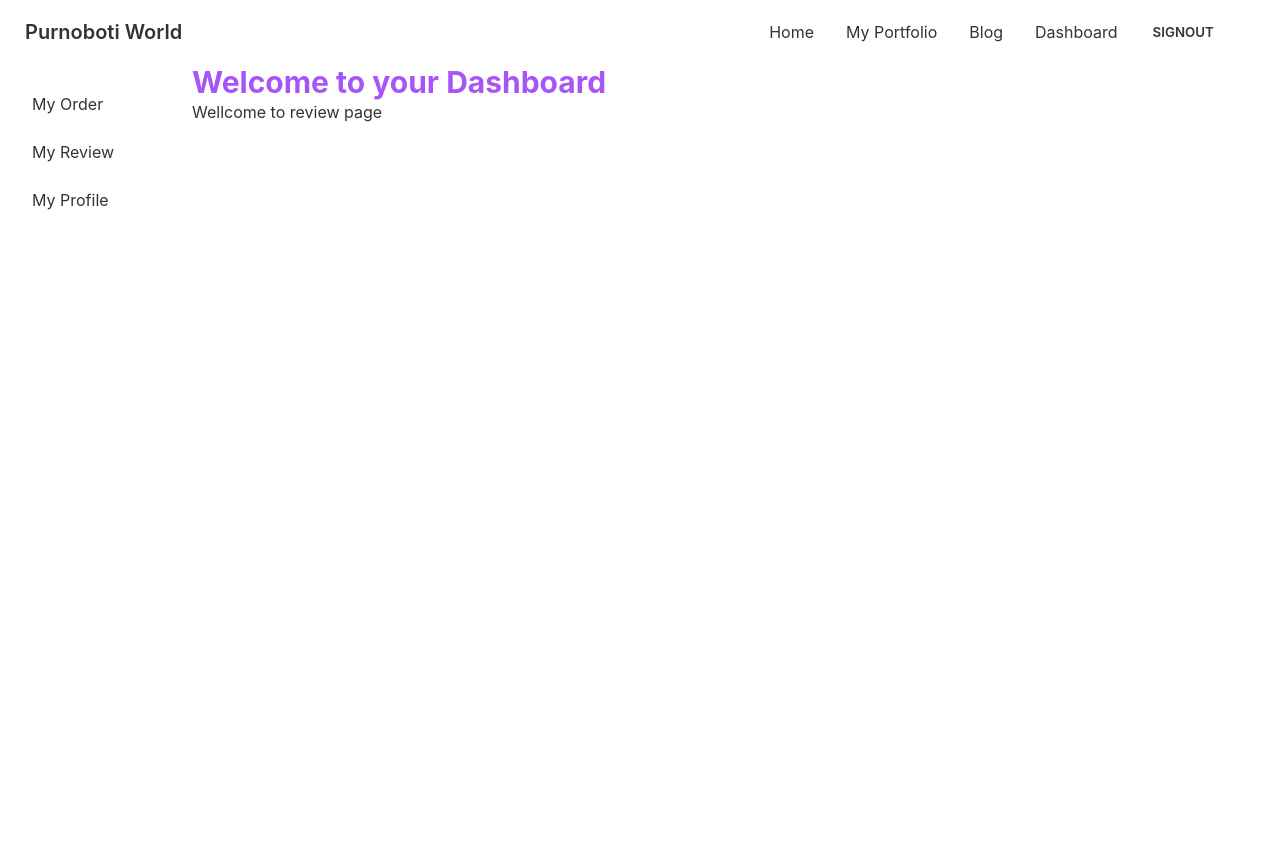
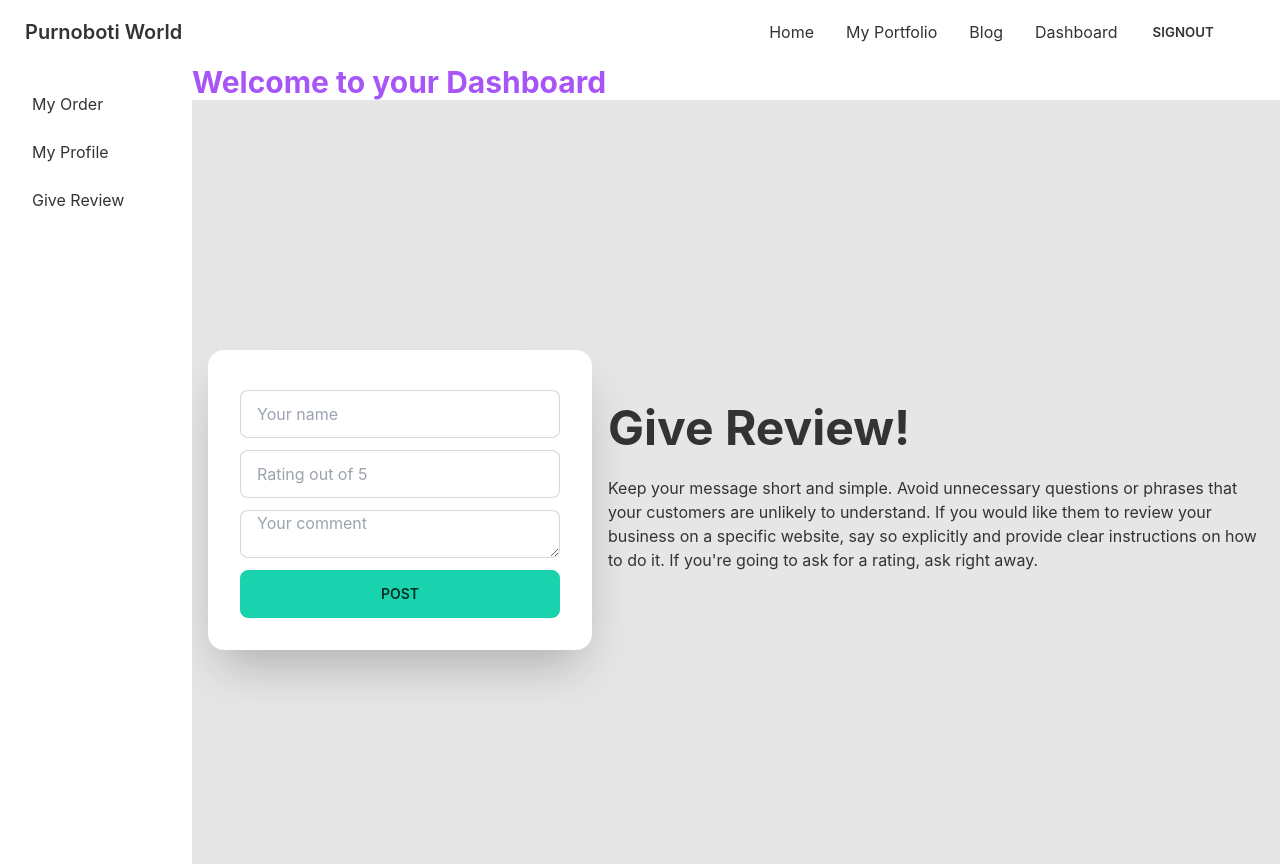
Before and after one commit to Rahat-hosen4mj/purnoboti-computers-world, a React (Create React App) app: page /dashboard/myReview in a window 1280 px wide. Built offline with nearby package versions, Linux system fonts and the light colour scheme; no server answers; sample sign-in values are in the browser's storage.

Commit message:
react query kaj korce YaY...

```diff
--- a/package.json
+++ b/package.json
@@ -3,20 +3,23 @@
   "version": "0.1.0",
   "private": true,
   "dependencies": {
+    "@tanstack/query-core": "^4.0.10",
     "@tanstack/react-query": "^4.0.10",
     "@testing-library/jest-dom": "^5.16.4",
     "@testing-library/react": "^13.3.0",
     "@testing-library/user-event": "^13.5.0",
+    "@types/use-sync-external-store": "^0.0.3",
     "daisyui": "^2.19.0",
     "firebase": "^9.9.0",
     "react": "^18.2.0",
     "react-dom": "^18.2.0",
     "react-firebase-hooks": "^5.0.3",
     "react-hook-form": "^7.33.1",
-    "react-query": "^4.0.0-beta.23",
+    "react-query": "^3.39.0",
     "react-router-dom": "^6.3.0",
     "react-scripts": "5.0.1",
     "react-toastify": "^9.0.7",
+    "use-sync-external-store": "^1.2.0",
     "web-vitals": "^2.1.4"
   },
   "scripts": {
--- a/src/Pages/Dashboard/Dashboard.js
+++ b/src/Pages/Dashboard/Dashboard.js
@@ -1,8 +1,8 @@
-import React from 'react';
-import { Link, Outlet } from 'react-router-dom';
-import { useAuthState } from 'react-firebase-hooks/auth';
-import auth from '../../firebase.init';
-import useAdmin from '../../hooks/useAdmin';
+import React from "react";
+import { Link, Outlet } from "react-router-dom";
+import { useAuthState } from "react-firebase-hooks/auth";
+import auth from "../../firebase.init";
+import useAdmin from "../../hooks/useAdmin";
 
 const Dashboard = () => {
   const [user] = useAuthState(auth);
@@ -11,24 +11,25 @@ const Dashboard = () => {
     <div className="drawer drawer-mobile">
       <input id="dashboard-sidebar" type="checkbox" className="drawer-toggle" />
       <div className="drawer-content">
-            <h2 className='text-3xl font-bold text-purple-500'>Welcome to your Dashboard</h2>
+        <h2 className="text-3xl font-bold text-purple-500">
+          Welcome to your Dashboard
+        </h2>
         <Outlet></Outlet>
       </div>
       <div className="drawer-side">
         <label for="dashboard-sidebar" className="drawer-overlay"></label>
         <ul className="menu p-4 overflow-y-auto w-48 bg-base-100 text-base-content">
           {/* <!-- Sidebar content here --> */}
-                <li><Link to="/dashboard">My Order</Link></li>
-                <li><Link to="/dashboard/myReview">My Review</Link></li>
-                <li><Link to="/dashboard/profile">My Profile</Link></li>
-                { admin && <>
-              <li><Link to="/dashboard/user">All Users</Link></li>
-
-            </>}
-
-
+          <li>
+            <Link to="/dashboard">My Order</Link>
+          </li>
+          <li>
+            <Link to="/dashboard/profile">My Profile</Link>
+          </li>
+           <li>
+                 {admin ? <Link to="/dashboard/user">All Users</Link> :  <Link to="/dashboard/myReview">Give Review</Link> }
+          </li>
         </ul>
-
       </div>
     </div>
   );
--- a/src/Pages/Dashboard/MyReview.js
+++ b/src/Pages/Dashboard/MyReview.js
@@ -1,11 +1,90 @@
-import React from 'react';
+import React from "react";
+import { toast } from "react-toastify";
+import { useNavigate} from "react-router-dom";
 
 const MyReview = () => {
-    return (
-        <div>
-            <h2>Wellcome to review page</h2>
+    const navigate = useNavigate();
+  const handleBooking = (event) => {
+    event.preventDefault();
+    const name = event.target.name.value;
+    const rating = event.target.rating.value;
+    const mgs = event.target.review.value;
+    const review = {
+        name: name,
+        rating: rating,
+        mgs: mgs,
+      };
+      fetch("http://localhost:5000/review", {
+        method: "POST",
+        headers: {
+          "content-type": "application/json",
+        },
+        body: JSON.stringify(review),
+      })
+        .then((res) => res.json())
+        .then((data) => {
+          if(data){
+            toast(`Successfully add your review ${name}`);
+            navigate('/');
+        }
+        });
+    console.log("handle btn cliced kora hoice", name, rating, mgs);
+    event.target.reset()
+  };
+  return (
+    <div>
+      <div class="hero min-h-screen bg-base-200">
+        <div class="hero-content flex-col lg:flex-row-reverse">
+          <div class="text-center lg:text-left">
+            <h1 class="text-5xl font-bold">Give Review!</h1>
+            <p class="py-6">
+              Keep your message short and simple. Avoid unnecessary questions or
+              phrases that your customers are unlikely to understand. If you
+              would like them to review your business on a specific website, say
+              so explicitly and provide clear instructions on how to do it. If
+              you're going to ask for a rating, ask right away.
+            </p>
+          </div>
+          <div class="card flex-shrink-0 w-full max-w-sm shadow-2xl bg-base-100">
+            <div class="card-body">
+              <form
+                onSubmit={handleBooking}
+                className="grid grid-cols-1 gap-3 justify-items-center mt-2"
+              >
+                <input
+                  type="text"
+                  name="name"
+                  placeholder="Your name"
+                  className="input input-bordered w-full max-w-xs"
+                />
+                <input
+                  type="number"
+                  className="input input-bordered w-full max-w-xs"
+                  placeholder="Rating out of 5"
+                  name="rating"
+                  id=""
+                />
+
+                <textarea
+                  className="input input-bordered w-full max-w-xs"
+                  placeholder="Your comment"
+                  name="review"
+                  id=""
+                  cols="30"
+                  rows="10"
+                ></textarea>
+                <input
+                  type="submit"
+                  value="Post"
+                  className="btn btn-secondary w-full max-w-xs"
+                />
+              </form>
+            </div>
+          </div>
         </div>
-    );
+      </div>
+    </div>
+  );
 };
 
 export default MyReview;
--- a/src/Pages/Dashboard/UserRow.js
+++ b/src/Pages/Dashboard/UserRow.js
@@ -1,7 +1,7 @@
 import React from "react";
 import { toast } from "react-toastify";
 
-const UserRow = ({ user, index }) => {
+const UserRow = ({ user, index, refetch }) => {
   const { email, role} = user;
   const makeAdmin = () => {
     fetch(`http://localhost:5000/user/admin/${email}`, {
@@ -17,7 +17,7 @@ const UserRow = ({ user, index }) => {
         return res.json()})
     .then(data => {
         if (data.modifiedCount > 0) {
-
+            refetch()
             toast.success(`Successfully made an admin`);
         }
 
--- a/src/Pages/Dashboard/Users.js
+++ b/src/Pages/Dashboard/Users.js
@@ -1,3 +1,4 @@
+import { useQuery } from "react-query";
 import React, { useEffect, useState } from "react";
 // import { useQuery } from "react-query/build/cjs/packages/react-query/src";
 
@@ -5,25 +6,21 @@ import Loading from "../Shared/Loading";
 import UserRow from "./UserRow";
 
 const Users = () => {
-//   const { data: users, isLoading } = useQuery('users', () => fetch('http://localhost:5000/user').then(res => res.json()));
-// if (isLoading) {
-//     return <Loading></Loading>
-// }
-  const [users, setUsers] = useState([]);
-  useEffect(() => {
-    fetch(`http://localhost:5000/user`, {
-      method: 'GET',
-      headers:{
-          authorization: `Bearer ${localStorage.getItem('accessToken')}`
-      }
-  })
-      .then((res) => res.json())
-      .then((data) => setUsers(data));
-  }, []);
+  const { data: users, isLoading, refetch } = useQuery('users', () => fetch('http://localhost:5000/user', {
+        method: 'GET',
+        headers:{
+            authorization: `Bearer ${localStorage.getItem('accessToken')}`
+        }
+    }).then(res => res.json()));
+
+  if (isLoading) {
+    return <Loading></Loading>;
+  }
+
 
   return (
     <div>
-      <h2 className="text-2xl">All Users: {users.length}</h2>
+      <h2 className="text-2xl">All Users: {users?.length}</h2>
       <div class="overflow-x-auto">
         <table class="table w-full">
           <thead>
@@ -35,8 +32,8 @@ const Users = () => {
             </tr>
           </thead>
           <tbody>
-            {users.map((user, index) => (
-              <UserRow key={user._id} index={index} user={user}></UserRow>
+            {users?.map((user, index) => (
+              <UserRow key={user._id} refetch={refetch} index={index} user={user}></UserRow>
             ))}
           </tbody>
         </table>
--- a/src/Pages/Purchage/Purchage.js
+++ b/src/Pages/Purchage/Purchage.js
@@ -33,8 +33,6 @@ const Purchage = () => {
           toast(`Successfully you order ${name}`);
           navigate('/');
       }
-
-
       });
     console.log('hanlde purchage click successfully', user)
   };
```
Also changed, not shown: 1 other file (tests, documents, lock files or other folders). Lines whose indentation alone changed are shown as unchanged.
